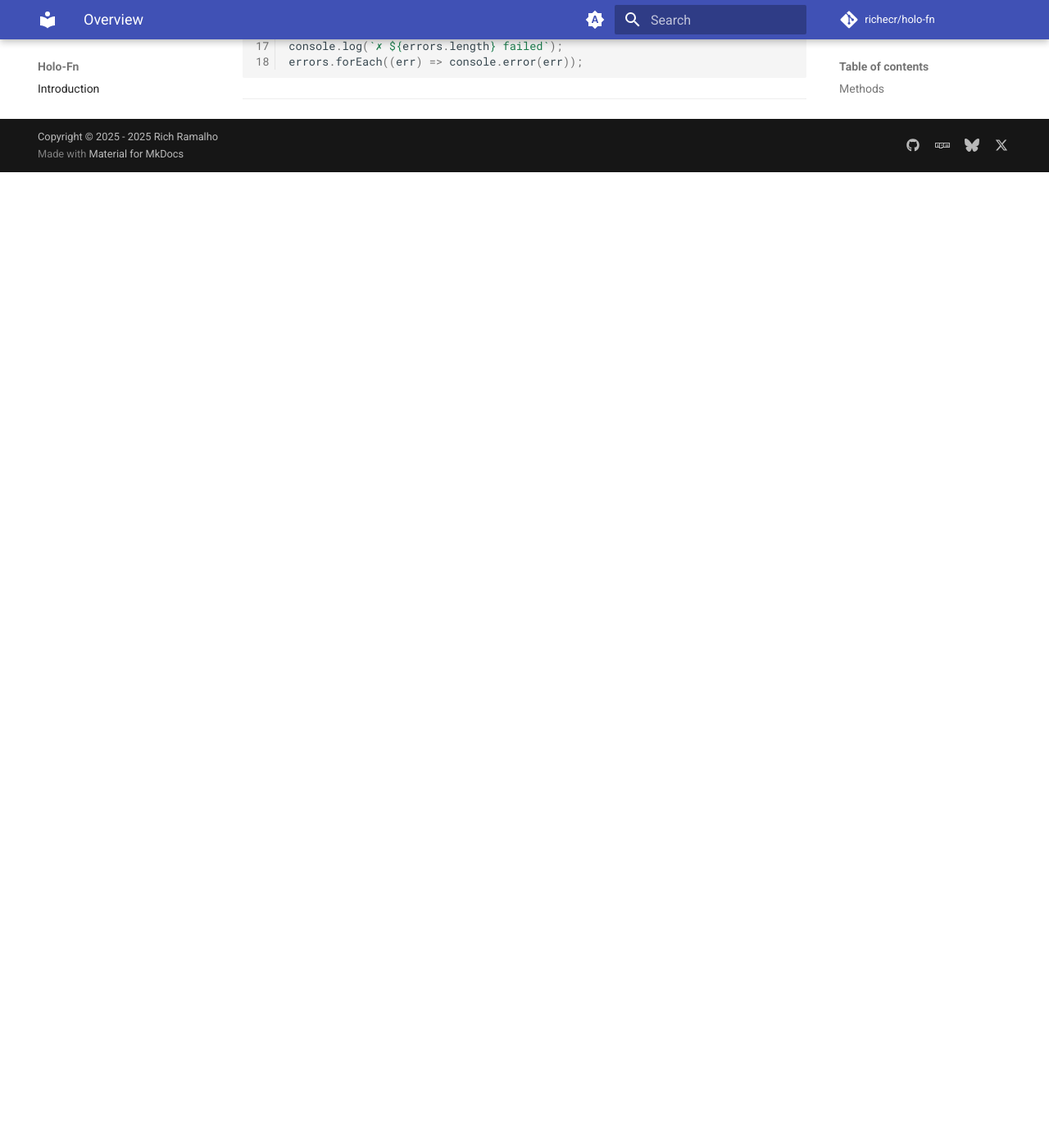
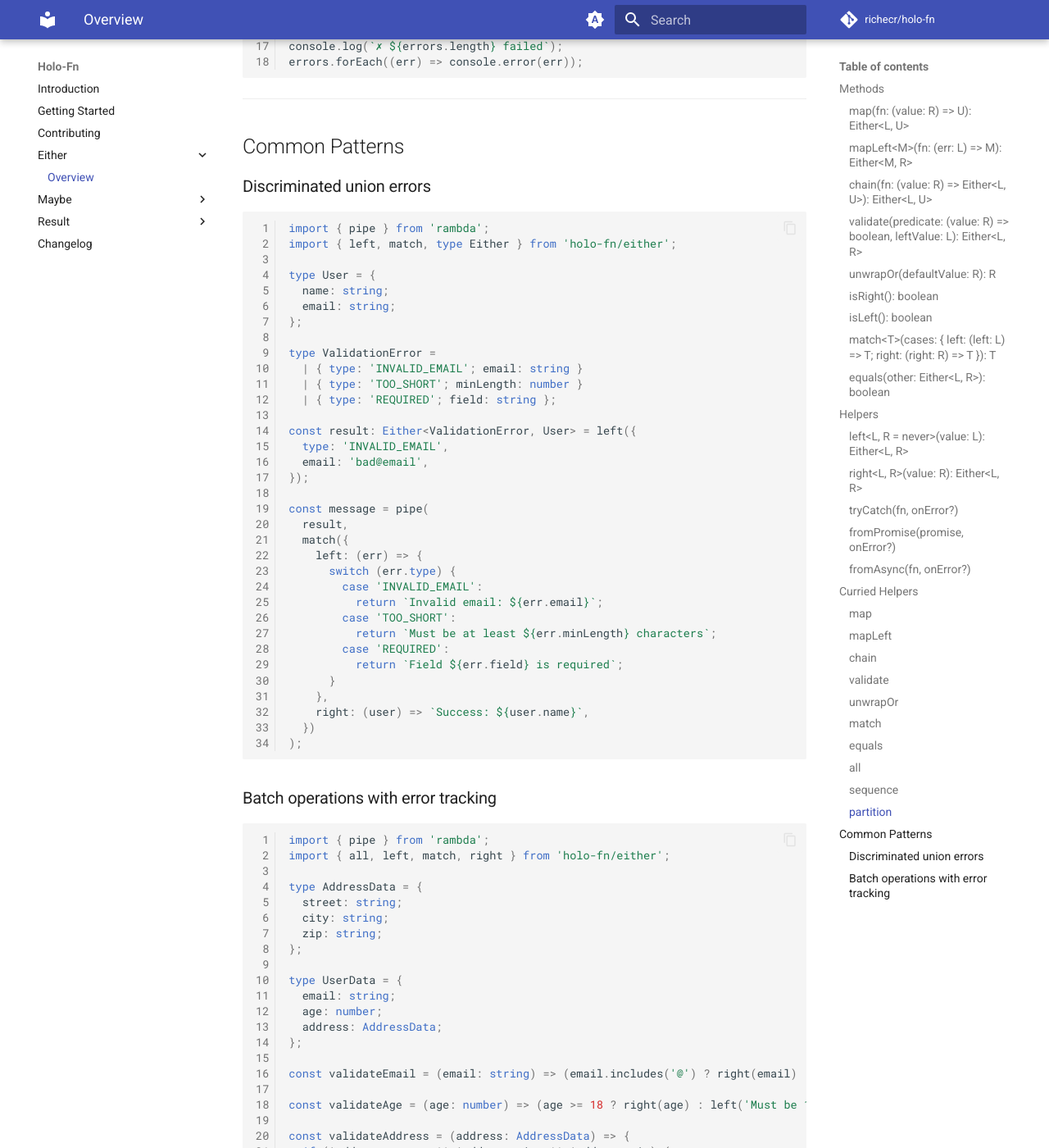
Before and after one commit to richecr/holo-fn, an MkDocs documentation site: the page built from docs/either/index.md, in a window 1280 px wide and 1400 px high, scrolled down 11966 px. Shown: the whole window at 82% size. Built offline with MkDocs 1.6.1 and Material for MkDocs 9.7.7, drawn with Linux system fonts in a browser that asks for light colours; comment, search, counter and statistics services are not loaded; before the commit the page ends 12176 px from its top, so only the background shows below that; some of the changed text lies outside the part shown.

````diff
--- a/docs/either/index.md
+++ b/docs/either/index.md
@@ -598,3 +598,98 @@ errors.forEach((err) => console.error(err));
 ```
 
 ---
+
+## Common Patterns
+
+### Discriminated union errors
+
+```ts
+import { pipe } from 'rambda';
+import { left, match, type Either } from 'holo-fn/either';
+
+type User = {
+  name: string;
+  email: string;
+};
+
+type ValidationError =
+  | { type: 'INVALID_EMAIL'; email: string }
+  | { type: 'TOO_SHORT'; minLength: number }
+  | { type: 'REQUIRED'; field: string };
+
+const result: Either<ValidationError, User> = left({
+  type: 'INVALID_EMAIL',
+  email: 'bad@email',
+});
+
+const message = pipe(
+  result,
+  match({
+    left: (err) => {
+      switch (err.type) {
+        case 'INVALID_EMAIL':
+          return `Invalid email: ${err.email}`;
+        case 'TOO_SHORT':
+          return `Must be at least ${err.minLength} characters`;
+        case 'REQUIRED':
+          return `Field ${err.field} is required`;
+      }
+    },
+    right: (user) => `Success: ${user.name}`,
+  })
+);
+```
+
+### Batch operations with error tracking
+
+```ts
+import { pipe } from 'rambda';
+import { all, left, match, right } from 'holo-fn/either';
+
+type AddressData = {
+  street: string;
+  city: string;
+  zip: string;
+};
+
+type UserData = {
+  email: string;
+  age: number;
+  address: AddressData;
+};
+
+const validateEmail = (email: string) => (email.includes('@') ? right(email) : left('Invalid email'));
+
+const validateAge = (age: number) => (age >= 18 ? right(age) : left('Must be 18+'));
+
+const validateAddress = (address: AddressData) => {
+  if (!address.street || !address.city || !address.zip) {
+    return left('Incomplete address');
+  }
+  return right(address);
+};
+
+const validateForm = (data: UserData) =>
+  pipe(
+    all([validateEmail(data.email), validateAge(data.age), validateAddress(data.address)]),
+    match({
+      left: (err) => `Validation failed: ${err}`,
+      right: ([email, age, address]) =>
+        `Validation succeeded: ${email}, ${age}, ${address.street}, ${address.city}, ${address.zip}`,
+    })
+  );
+
+console.log(
+  validateForm({
+    email: 'user@example.com',
+    age: 25,
+    address: {
+      street: '123 Main St',
+      city: 'Anytown',
+      zip: '12345',
+    },
+  })
+);
+```
+
+---
--- a/docs/maybe/index.md
+++ b/docs/maybe/index.md
@@ -336,3 +336,73 @@ console.log(result3.unwrapOr([])); // []
 ```
 
 ---
+
+## Common Patterns
+
+### Combining multiple Maybes
+
+When you need to work with multiple `Maybe` values:
+
+```ts
+import { pipe } from 'rambda';
+import { all, just, match } from 'holo-fn/maybe';
+
+const name = just('Test User');
+const age = just(25);
+const email = just('testuser@example.com');
+
+const user = pipe(
+  all([name, age, email]),
+  match({
+    just: ([n, a, e]) => ({ name: n, age: a, email: e }),
+    nothing: () => null,
+  })
+);
+
+console.log(user);
+// Output: { name: 'Test User', age: 25, email: 'testuser@example.com' }
+
+```
+
+### Conditional logic with predicates
+
+```ts
+import { pipe } from 'rambda';
+import { just, match } from 'holo-fn/maybe';
+
+const value = just(42);
+
+const category = pipe(
+  value,
+  match({
+    just: (v) => {
+      if (v > 100) return 'big';
+      if (v > 50) return 'medium';
+      return 'small';
+    },
+    nothing: () => 'unknown',
+  })
+);
+
+console.log(`The number is categorized as: ${category}`);
+```
+
+### Chaining operations with early exit
+
+```ts
+import { pipe } from 'rambda';
+import { chain, filter, fromNullable, map } from 'holo-fn/maybe';
+
+const user: { email?: string } | null = { email: 'testuser@example.com' };
+
+const result = pipe(
+  fromNullable(user),
+  chain((u) => fromNullable(u.email)),
+  filter((email) => email.includes('@')),
+  map((email) => email.toLowerCase())
+);
+
+console.log(result); // Just('testuser@example.com')
+```
+
+---
--- a/docs/result/index.md
+++ b/docs/result/index.md
@@ -494,3 +494,60 @@ failed.forEach((err) => console.error(err));
 ```
 
 ---
+
+## Common Patterns
+
+### Error handling with specific error types
+
+```ts
+import { pipe } from 'rambda';
+import { err, match, type Result } from 'holo-fn/result';
+
+type ApiError = 'NOT_FOUND' | 'UNAUTHORIZED' | 'SERVER_ERROR';
+
+type User = {
+  id: number;
+  name: string;
+};
+
+const result: Result<User, ApiError> = err('NOT_FOUND');
+
+const message = pipe(
+  result,
+  match({
+    ok: (user) => `Welcome ${user.name}`,
+    err: (e) => {
+      switch (e) {
+        case 'NOT_FOUND':
+          return 'Resource not found';
+        case 'UNAUTHORIZED':
+          return 'Access denied';
+        case 'SERVER_ERROR':
+          return 'Server error occurred';
+      }
+    },
+  })
+);
+
+console.log(message);
+```
+
+### Validation pipelines
+
+```ts
+import { pipe } from 'rambda';
+import { map, ok, validate } from 'holo-fn/result';
+
+const validateAge = (age: number) =>
+  pipe(
+    ok<number, string>(age),
+    validate((n) => n >= 0, 'Age must be positive'),
+    validate((n) => n <= 150, 'Age must be realistic'),
+    validate((n) => n >= 18, 'Must be 18 or older'),
+    map((n) => ({ age: n, isAdult: true }))
+  );
+
+console.log(validateAge(25));
+```
+
+---
--- a/package.json
+++ b/package.json
@@ -45,7 +45,7 @@
     "eslint": "^9.27.0",
     "eslint-plugin-prettier": "^5.4.0",
     "eslint-plugin-security": "^3.0.1",
-    "rambda": "^10.2.0",
+    "rambda": "^10.3.4",
     "typescript-eslint": "^8.32.1"
   },
   "peerDependencies": {
````
Also changed, not shown: 6 other files.
